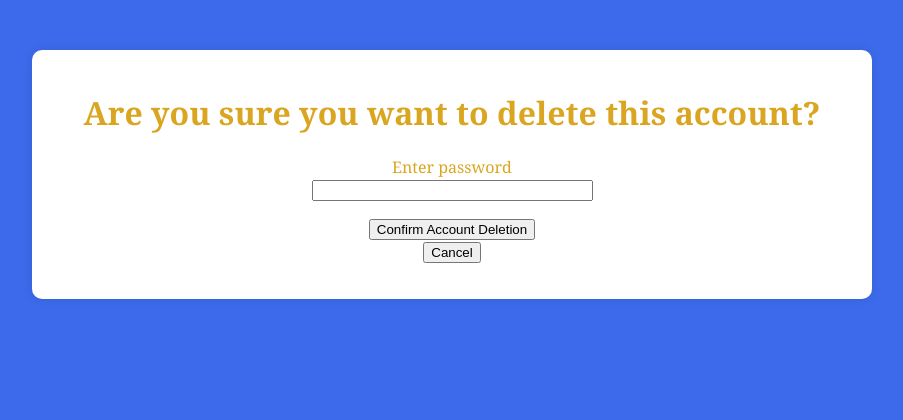
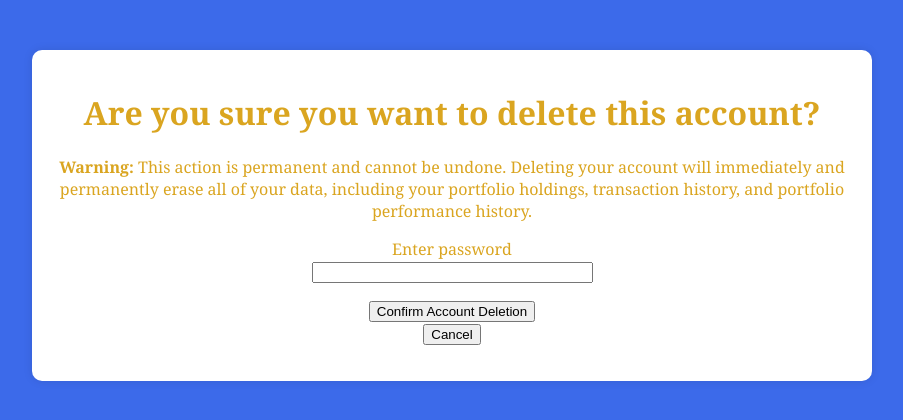
Before and after one commit to treysont1/stocktrack, a Flask app: page /delete-account/1 in a window 1280 px wide. Shown: the top 420 px of the page, without its empty margins (188-1091 px from the left). Run offline with Flask 3, Linux system fonts and the light colour scheme; the visitor is signed in with stand-in values (Sample User, id 1); some libraries are stand-ins or nearby versions.

Commit message:
Add warning + url for

```diff
--- a/templates/delete_account.html
+++ b/templates/delete_account.html
@@ -2,11 +2,12 @@
 
 
 {% block head %}
-<title>StockTrack</title>
+<title>Delete Account - StockTrack</title>
 {% endblock %}
 {% block body %}
     <div class="content">
         <h1>Are you sure you want to delete this account?</h1>
+        <p><strong>Warning:</strong> This action is permanent and cannot be undone. Deleting your account will immediately and permanently erase all of your data, including your portfolio holdings, transaction history, and portfolio performance history.</p>
         <form action="" method="POST" novalidate>
         {{ form.hidden_tag() }}
         <p>
@@ -18,7 +19,7 @@
         </p>
         <p>
             {{ form.confirm() }} <br>
-            <input type="button" onclick="window.location.href='/'" value="Cancel">
+            <input type="button" onclick="window.location.href='{{ url_for("index") }}'" value="Cancel">
         </p>
         </form>
     </div>
```
